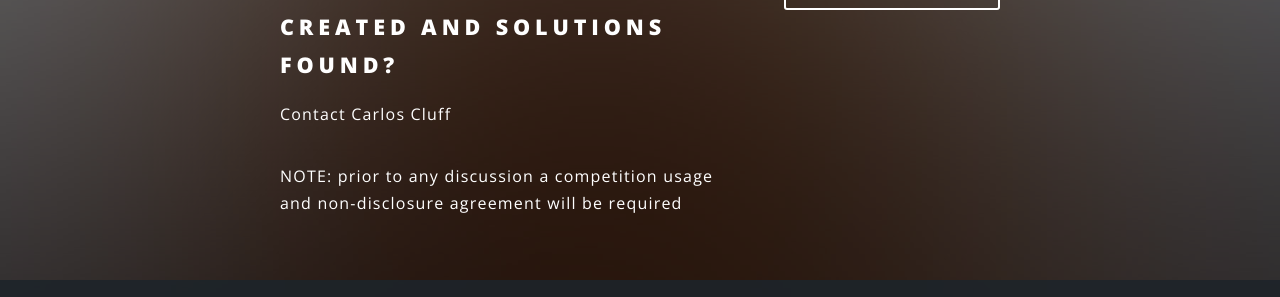
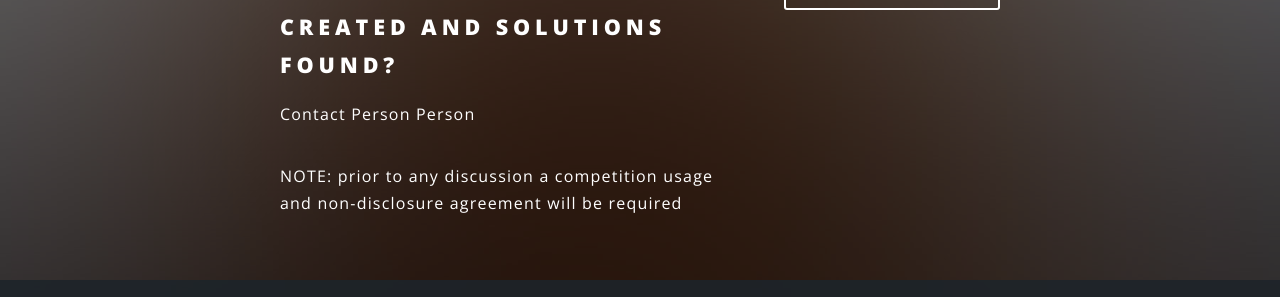
Before and after one commit to voidnologo/multidisciplinarysolutionsco.site, a Jekyll site: the page built from index.html, in a window 1280 px wide and 900 px high, scrolled down 3814 px. Shown: the part 341-638 px from the top of the window. Built offline with Jekyll 4.4.1, drawn with Linux system fonts in a browser that asks for light colours.

Commit message:
Update index.html

```diff
--- a/index.html
+++ b/index.html
@@ -109,7 +109,7 @@ layout: landing
 						<div class="inner">
 							<header>
 								<h2>Do you need possibilites created and solutions found?</h2>
-								<p>Contact Carlos Cluff</p>
+								<p>Contact Person Person</p>
                 <small>NOTE: prior to any discussion a competition usage and non-disclosure agreement will be required</small>
 							</header>
 							<ul class="actions vertical">
```
